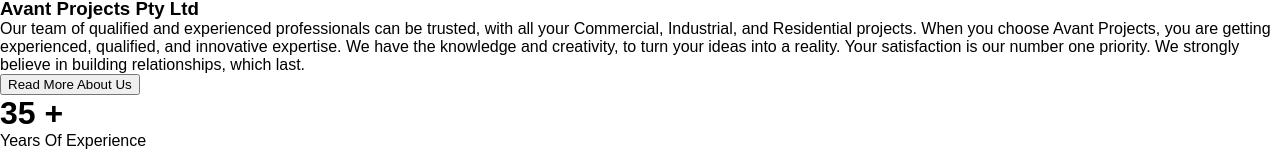
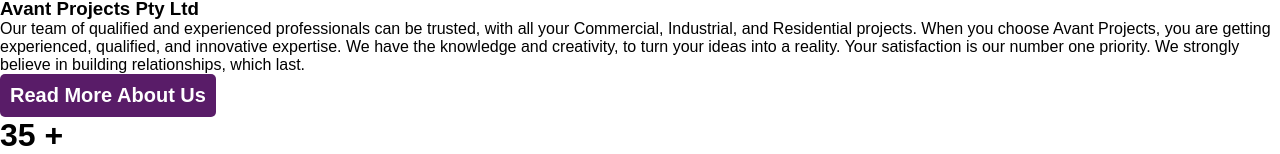
Before and after one commit to DiksonIvySon/Avant-Projects, a React (Vite) app in the folder AvantProjects/: page / in a window 1280 px wide. Shown: the part 752-906 px from the top of the page. Built offline with nearby package versions, Linux system fonts and the light colour scheme.

Commit message:
Moved the styling of the common buttons to index.css

```diff
--- a/AvantProjects/src/Components/AboutSection.jsx
+++ b/AvantProjects/src/Components/AboutSection.jsx
@@ -20,7 +20,7 @@
                     We strongly believe in building relationships, which last.
                 </p>
                 <a href="">
-                    <button>Read More About Us</button>
+                    <button className='button2'>Read More About Us</button>
                 </a>
             </div>
         </div>
--- a/AvantProjects/src/Components/Header2.css
+++ b/AvantProjects/src/Components/Header2.css
@@ -57,16 +57,6 @@
 /* Add an active class to highlight the current page */
 #main-nav ul a.active {
     color: #591C68;
-}
-
-.get_a_quote-button button {
-    width: 150px;
-    font-size: 20px;
-    font-weight: 700;
-    padding: 10px;
-    color: #591C68;
-    border: 3px solid #591C68;
-    background-color: white;
 }
 
 /* Hide the hamburger icon on large screens */
--- a/AvantProjects/src/Components/Header2.jsx
+++ b/AvantProjects/src/Components/Header2.jsx
@@ -35,7 +35,7 @@
             </ul>
             <div className='get_a_quote-button'>
                 <a href="">
-                    <button>Get A Quote</button>
+                    <button className='button1'>Get A Quote</button>
                 </a>
             </div>
         </div>
--- a/AvantProjects/src/index.css
+++ b/AvantProjects/src/index.css
@@ -2,3 +2,24 @@
   margin: 0;
   font-family: sans-serif;
 }
+
+
+.button1 {
+  width: 150px;
+  font-size: 20px;
+  font-weight: 700;
+  padding: 10px;
+  color: #591C68;
+  border: 3px solid #591C68;
+  background-color: white;
+}
+
+.button2 {
+  padding: 10px;
+  font-size: 20px;
+  font-weight: 700;
+  border-radius: 5px;
+  border: 0;
+  color: white;
+  background-color: #591C68;
+}
--- a/AvantProjects/src/pages/Home.css
+++ b/AvantProjects/src/pages/Home.css
@@ -35,16 +35,9 @@
 }
 
 .contact-button {
-    padding: 10px;
-    font-size: 20px;
-    font-weight: 700;
-    border-radius: 5px;
-    border: 0;
     position: absolute;
     right: 50px;
     bottom: -20px;
-    color: white;
-    background-color: #591C68;
 }
 
 .heading {
--- a/AvantProjects/src/pages/Home.jsx
+++ b/AvantProjects/src/pages/Home.jsx
@@ -24,14 +24,16 @@
             via dependable response times, evident dedication, and genuine interest in the construction industry.
           </p>
           <a href="">
-            <button className='contact-button'>Contact Us</button>
+            <button className='contact-button button2'>Contact Us</button>
           </a>
         </div>
       </div>
       <div className='heading'>
         <PageHeading />
       </div>
-      <AboutSection />
+      <div className='homeBody'>
+        <AboutSection />
+      </div>
     </div>
     </>
   )
```
